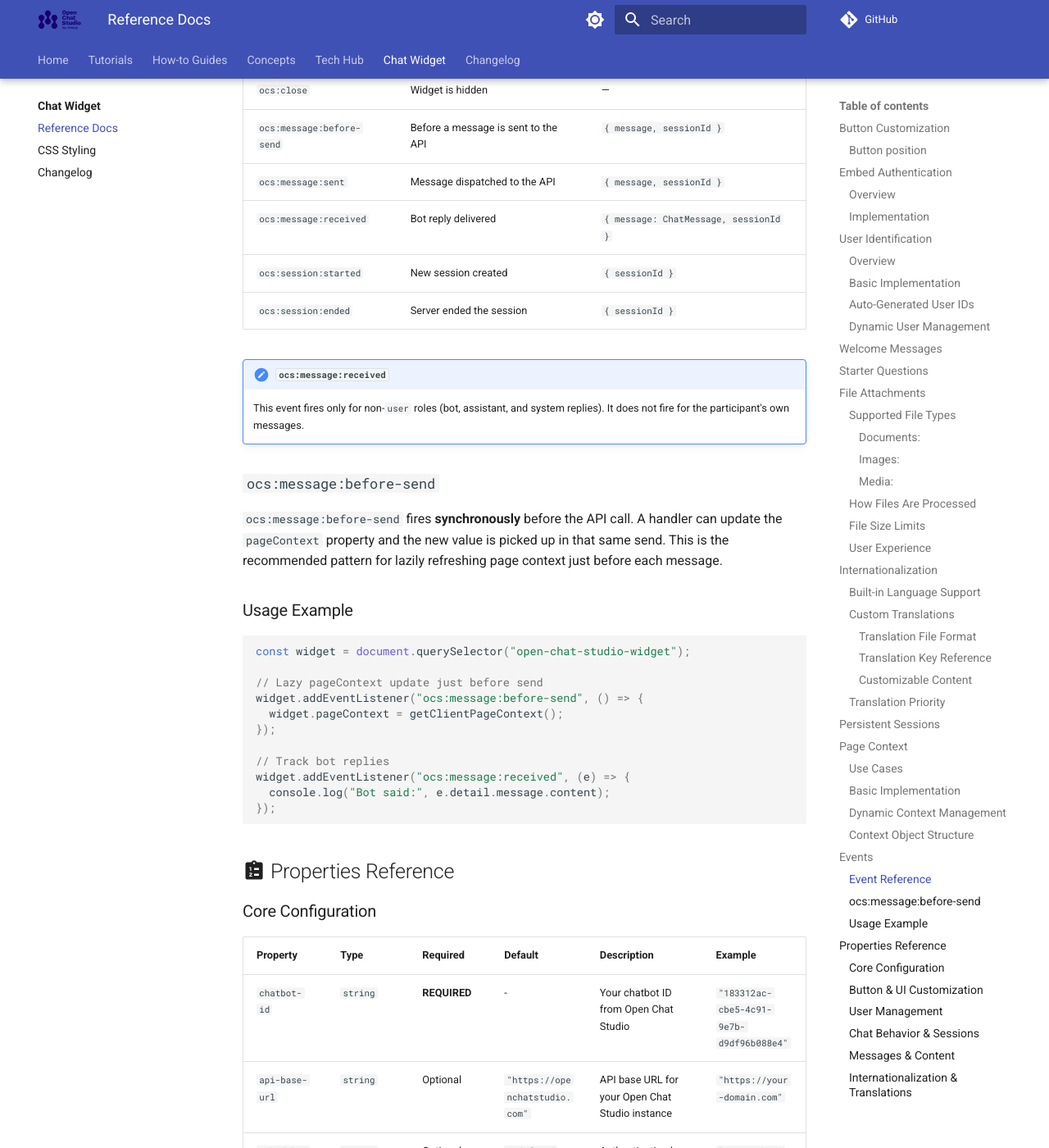
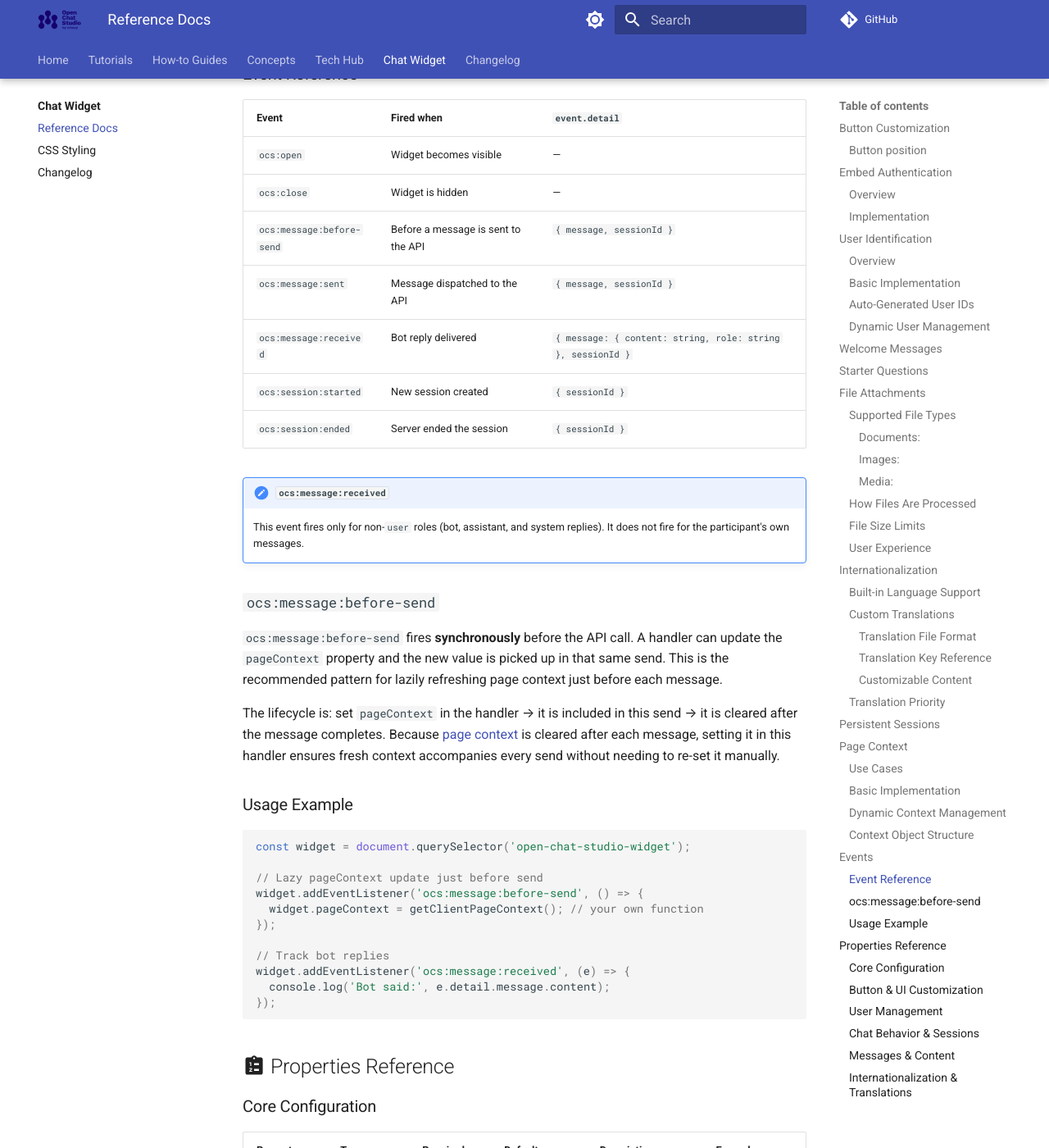
Before and after one commit to dimagi/open-chat-studio-docs, an MkDocs documentation site: the page built from docs/chat_widget/reference.md, in a window 1280 px wide and 1400 px high, scrolled down 11980 px. Shown: the whole window at 82% size. Built offline with MkDocs 1.6.1 and Material for MkDocs 9.7.7, drawn with Linux system fonts in a browser that asks for light colours; a script that is not in the unit is left out; comment, search, counter and statistics services are not loaded; some of the changed text lies outside the part shown.

Commit message:
fix: address review feedback on widget events docs
- Document ChatMessage shape inline in event table
- Clarify pageContext lifecycle with cross-links
- Add icon to Events heading; align Usage Example code style

Co-Authored-By: Claude Opus 4.8 (1M context) <noreply@anthropic.com>

````diff
--- a/docs/chat_widget/reference.md
+++ b/docs/chat_widget/reference.md
@@ -441,7 +441,11 @@ widget.pageContext = {
 
     The page context is persisted in the session state on the server side and is accessible via `session_state.remote_context`. See [accessing remote context](../concepts/prompt_variables.md#accessing-remote-context) for more details.
 
-## Events
+!!! tip
+
+    Page context is cleared after each message. To refresh it automatically before every send, set `pageContext` from an [`ocs:message:before-send`](#ocsmessagebefore-send) handler.
+
+## :material-lightning-bolt: Events
 
 The widget dispatches custom events on the `<open-chat-studio-widget>` host element. All events are dispatched with `bubbles: true` and `composed: true`, so they escape the shadow DOM and are catchable anywhere on the host page using standard `addEventListener`.
 
@@ -453,7 +457,7 @@ The widget dispatches custom events on the `<open-chat-studio-widget>` host elem
 | `ocs:close` | Widget is hidden | — |
 | `ocs:message:before-send` | Before a message is sent to the API | `{ message, sessionId }` |
 | `ocs:message:sent` | Message dispatched to the API | `{ message, sessionId }` |
-| `ocs:message:received` | Bot reply delivered | `{ message: ChatMessage, sessionId }` |
+| `ocs:message:received` | Bot reply delivered | `{ message: { content: string, role: string }, sessionId }` |
 | `ocs:session:started` | New session created | `{ sessionId }` |
 | `ocs:session:ended` | Server ended the session | `{ sessionId }` |
 
@@ -464,19 +468,21 @@ The widget dispatches custom events on the `<open-chat-studio-widget>` host elem
 
 `ocs:message:before-send` fires **synchronously** before the API call. A handler can update the `pageContext` property and the new value is picked up in that same send. This is the recommended pattern for lazily refreshing page context just before each message.
 
+The lifecycle is: set `pageContext` in the handler → it is included in this send → it is cleared after the message completes. Because [page context](#page-context) is cleared after each message, setting it in this handler ensures fresh context accompanies every send without needing to re-set it manually.
+
 ### Usage Example
 
-```js
-const widget = document.querySelector("open-chat-studio-widget");
+```javascript
+const widget = document.querySelector('open-chat-studio-widget');
 
 // Lazy pageContext update just before send
-widget.addEventListener("ocs:message:before-send", () => {
-  widget.pageContext = getClientPageContext();
+widget.addEventListener('ocs:message:before-send', () => {
+  widget.pageContext = getClientPageContext(); // your own function
 });
 
 // Track bot replies
-widget.addEventListener("ocs:message:received", (e) => {
-  console.log("Bot said:", e.detail.message.content);
+widget.addEventListener('ocs:message:received', (e) => {
+  console.log('Bot said:', e.detail.message.content);
 });
 ```
 
````
